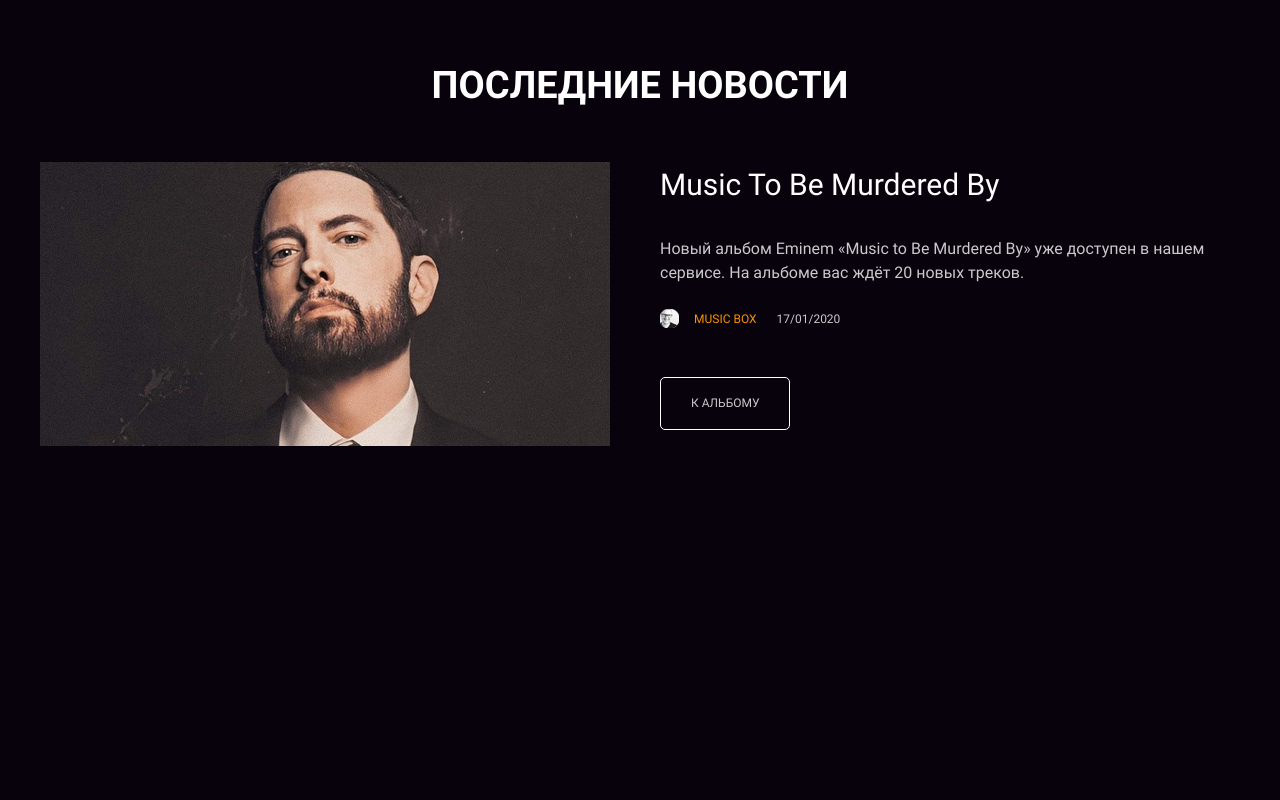
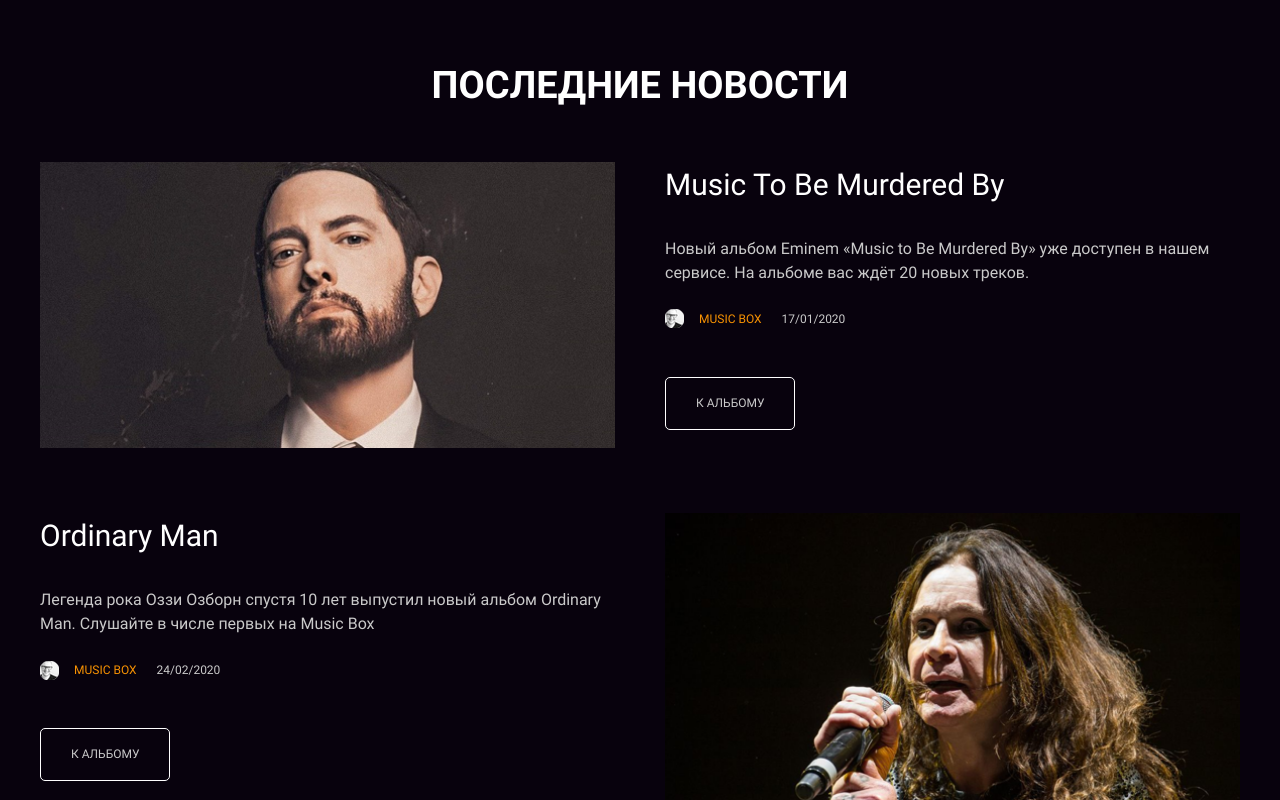
Before and after one commit to korchel/layout-designer-project-56, a website: page src/index.html in a window 1280 px wide. Shown: the part 1701-2501 px from the top of the page. Before the commit the page ends 2147 px from the top, so only its background shows below. Drawn offline with Linux system fonts and the light colour scheme.

Commit message:
step 4 final

```diff
--- a/src/index.html
+++ b/src/index.html
@@ -87,7 +87,7 @@
             src="./images/news/Music to Be Murdered By.png"
             alt="Emenem"
           />
-          <div>
+          <div class="col">
             <h3>music to be murdered by</h3>
             <p>
               Новый альбом Eminem «Music to Be Murdered By» уже доступен в
@@ -101,6 +101,26 @@
             <a href="#" class="mt-48">К альбому</a>
           </div>
         </div>
+        <div class="news-item mt-65">
+          <img
+            class="col"
+            src="./images/news/Ordinary Man.png"
+            alt="Ozzy Osbourne"
+          />
+          <div class="col">
+            <h3>Ordinary Man</h3>
+            <p>
+              Легенда рока Оззи Озборн спустя 10 лет выпустил новый альбом Ordinary
+              Man. Слушайте в числе первых на Music Box
+            </p>
+            <div class="news-author">
+              <img class="avatar" src="./images/avatar.png" alt="avatar">
+              <p><span>Music box</span></p>
+              <p>24/02/2020</p>
+            </div>
+            <a href="#" class="mt-48">К альбому</a>
+          </div>
+        </div>
       </div>
     </section>
   </main>
--- a/src/scss/section-news.scss
+++ b/src/scss/section-news.scss
@@ -1,5 +1,9 @@
 .mt-48 {
   margin-top: 48px;
+}
+
+.mt-65 {
+  margin-top: 65px;
 }
 
 .news-item {
@@ -10,6 +14,7 @@
     display: block;
     flex: 1;
   }
+
 
   h3 {
     margin: 0;
@@ -70,9 +75,15 @@
 }
 
 
+.news-item:nth-child(odd) {
+  flex-direction: row-reverse;
+}
 
 @media (max-width: 620px) {
   .news-item {
     flex-direction: column;
   }
+  .news-item:nth-child(odd) {
+    flex-direction: column;
+  }
 }
```
Also changed, not shown: src/css/app.css, 1 other file.
